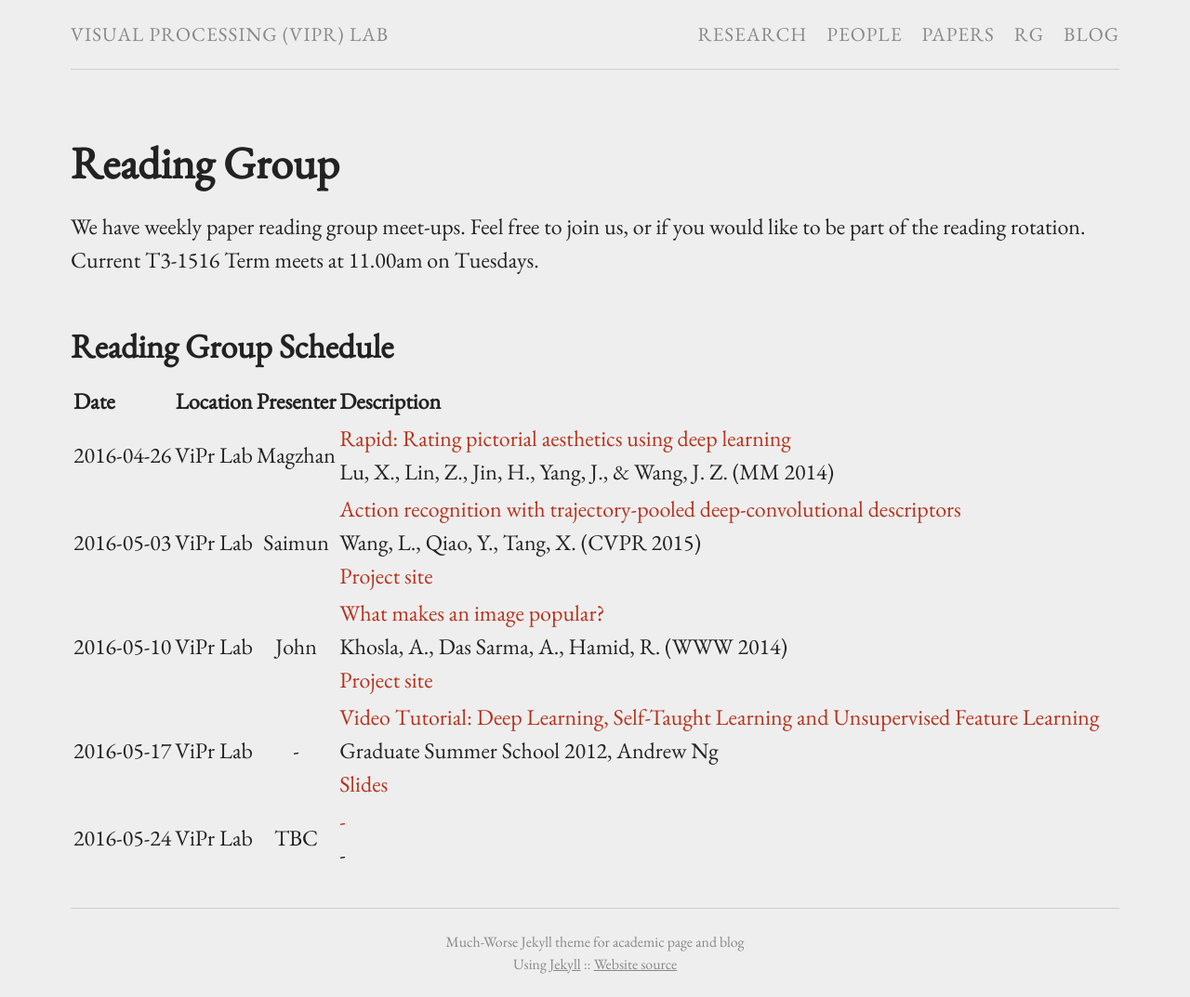
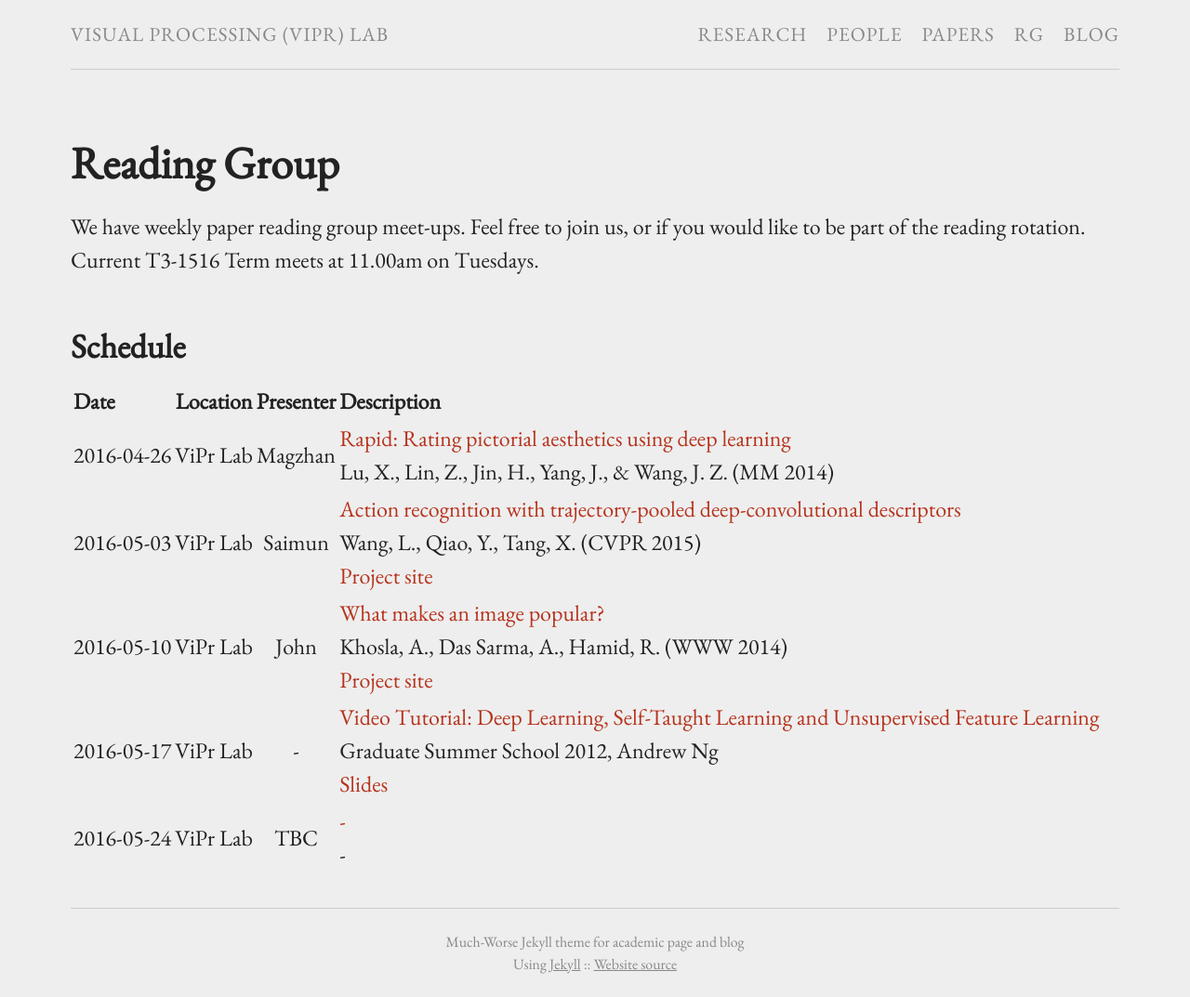
Before and after one commit to viprlab/viprlab.github.io, a Jekyll site: the page built from readinggroup.md, in a window 1280 px wide. Shown: the whole page at 93% size. Built offline with Jekyll 4.4.1, drawn with Linux system fonts in a browser that asks for light colours.

Commit message:
update contents

```diff
--- a/readinggroup.md
+++ b/readinggroup.md
@@ -47,7 +47,7 @@ reads:
 We have weekly paper reading group meet-ups. Feel free to join us, or if you would like to be part of the reading rotation.
 Current T3-1516 Term meets at 11.00am on Tuesdays.
 
-## Reading Group Schedule
+## Schedule
 
 | Date | Location | Presenter | Description |
 |:-|:-:|:-:|:-
```
